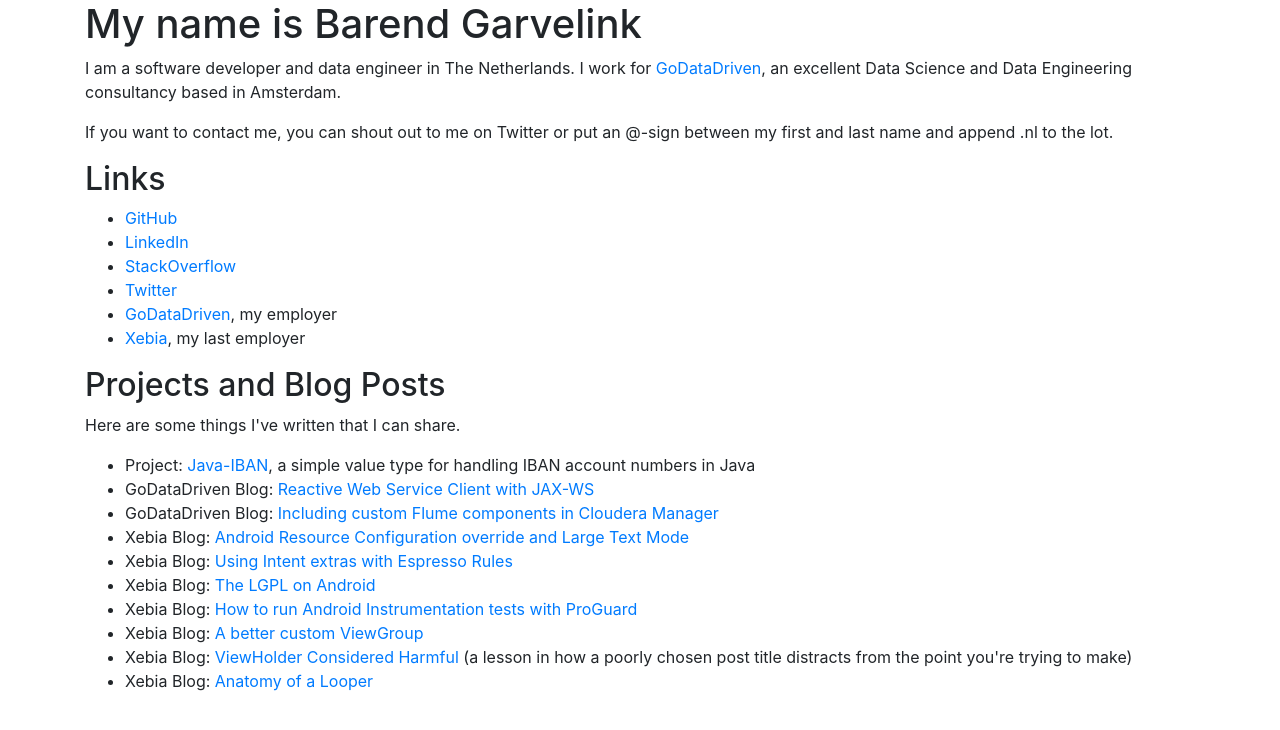
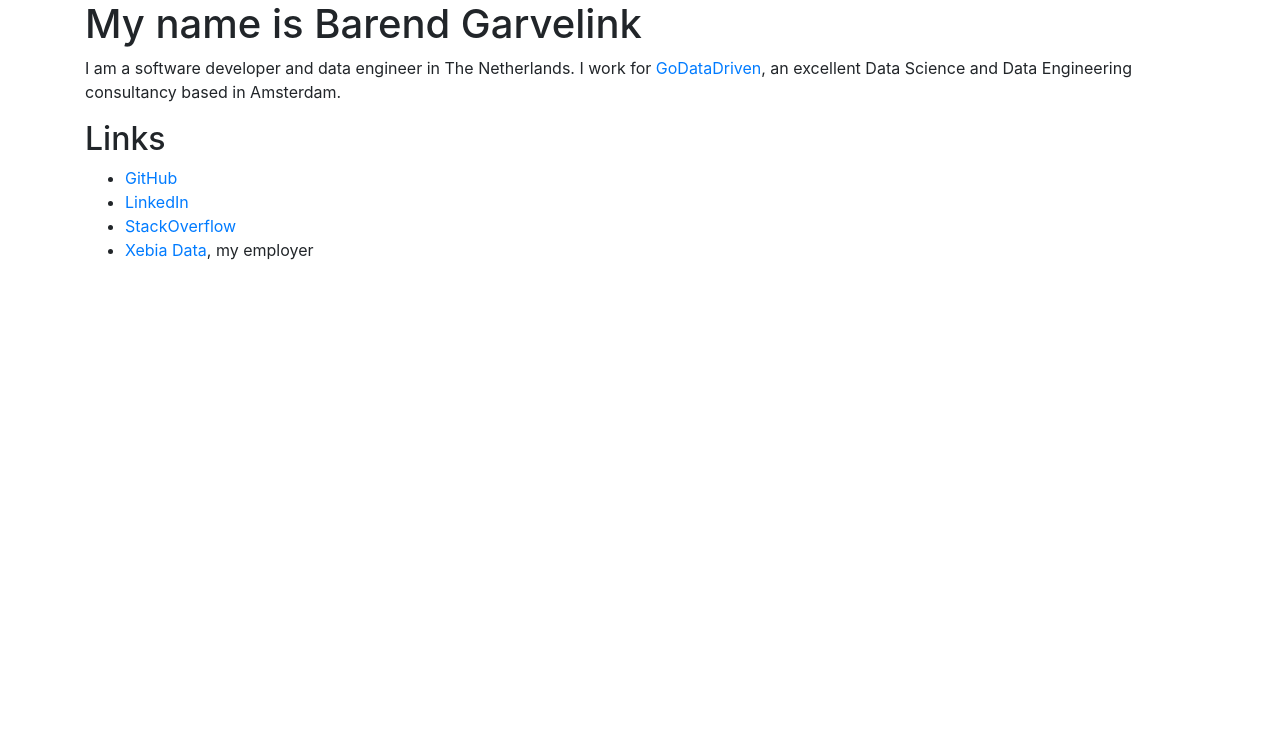
Before and after one commit to barend/barend.github.io, a plain HTML site: page index.html in a window 1280 px wide. Drawn offline with nearby package versions, Linux system fonts and the light colour scheme.

Commit message:
trim outdated info

```diff
--- a/index.html
+++ b/index.html
@@ -14,29 +14,12 @@
         <div class="col">
             <h1>My name is Barend Garvelink</h1>
             <p>I am a software developer and data engineer in The Netherlands. I work for <a href="https://godatadriven.com">GoDataDriven</a>, an excellent Data Science and Data Engineering consultancy based in Amsterdam.</p>
-            <p>If you want to contact me, you can shout out to me on Twitter or put an @-sign between my first and last name and append .nl to the lot.</p>
             <h2>Links</h2>
             <ul>
                 <li><a href="https://github.com/barend/">GitHub</a></li>
                 <li><a href="https://linkedin.com/in/barendgarvelink">LinkedIn</a></li>
                 <li><a href="https://stackoverflow.com/users/49489/">StackOverflow</a></li>
-                <li><a href="https://twitter.com/barendgarvelink">Twitter</a></li>
-                <li><a href="https://godatadriven.com/">GoDataDriven</a>, my employer</li>
-                <li><a href="https://xebia.com/">Xebia</a>, my last employer</li>
-            </ul>
-            <h2>Projects and Blog Posts</h2>
-            <p>Here are some things I've written that I can share.</p>
-            <ul>
-                <li>Project: <a href="https://github.com/barend/java-iban">Java-IBAN</a>, a simple value type for handling IBAN account numbers in Java</li>
-                <li>GoDataDriven Blog: <a href="https://blog.godatadriven.com/jaxws-reactive-client">Reactive Web Service Client with JAX-WS</a></li>
-                <li>GoDataDriven Blog: <a href="https://blog.godatadriven.com/cmf-flume-component-metrics">Including custom Flume components in Cloudera Manager</a></li>
-                <li>Xebia Blog: <a href="https://blog.xebia.com/android-config-override-and-large-text/">Android Resource Configuration override and Large Text Mode</a></li>
-                <li>Xebia Blog: <a href="https://blog.xebia.com/android-intent-extras-espresso-rules/">Using Intent extras with Espresso Rules</a></li>
-                <li>Xebia Blog: <a href="https://blog.xebia.com/the-lgpl-on-android/">The LGPL on Android</a></li>
-                <li>Xebia Blog: <a href="https://blog.xebia.com/android-tests-with-proguard/">How to run Android Instrumentation tests with ProGuard</a></li>
-                <li>Xebia Blog: <a href="https://blog.xebia.com/a-better-custom-viewgroup/">A better custom ViewGroup</a></li>
-                <li>Xebia Blog: <a href="https://blog.xebia.com/viewholder-considered-harmful/">ViewHolder Considered Harmful</a> (a lesson in how a poorly chosen post title distracts from the point you're trying to make)</li>
-                <li>Xebia Blog: <a href="https://blog.xebia.com/android-looper-anatomy/">Anatomy of a Looper</a></li>
+                <li><a href="https://xebia.com/">Xebia Data</a>, my employer</li>
             </ul>
         </div>
     </div>
```
